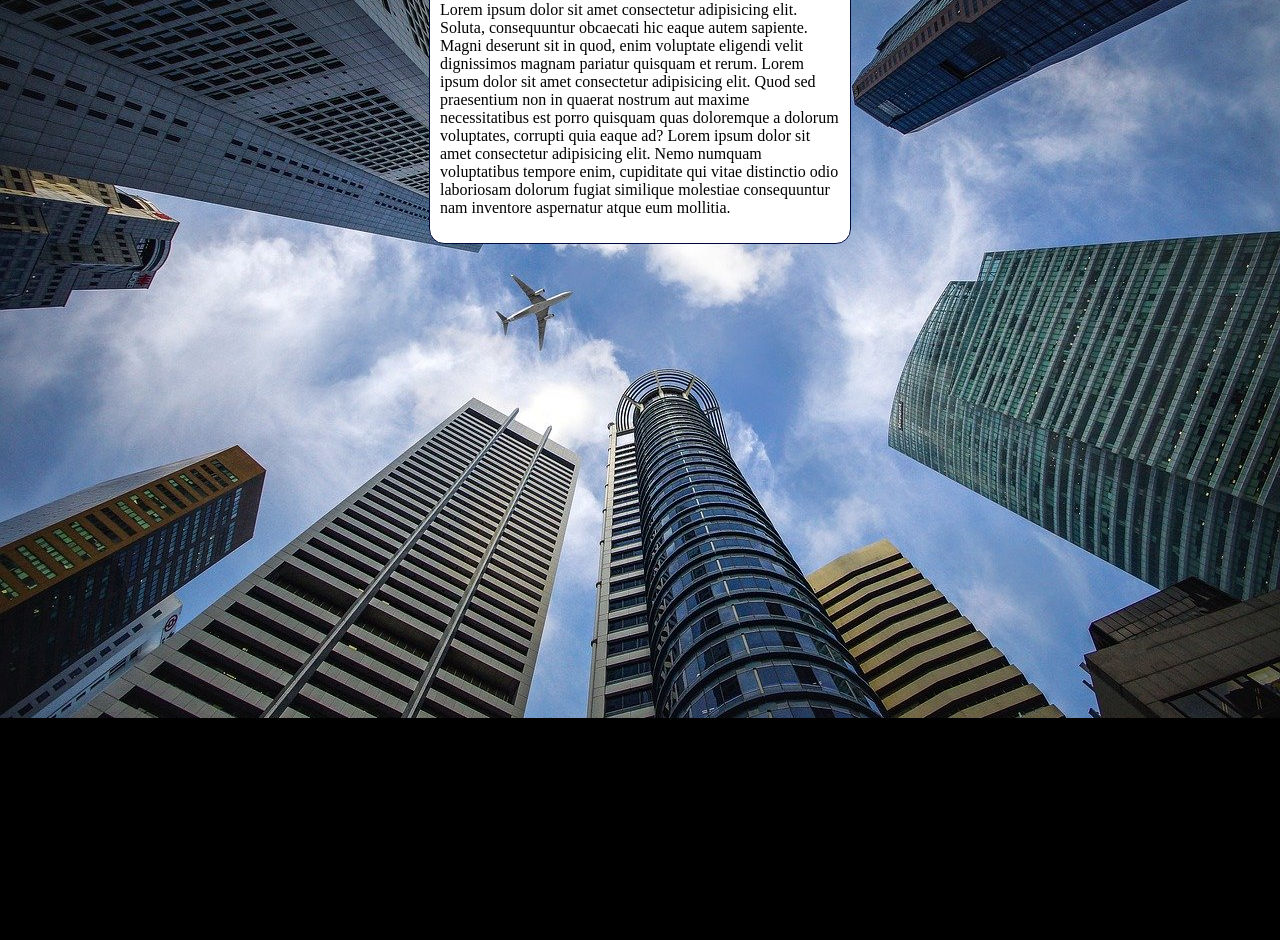
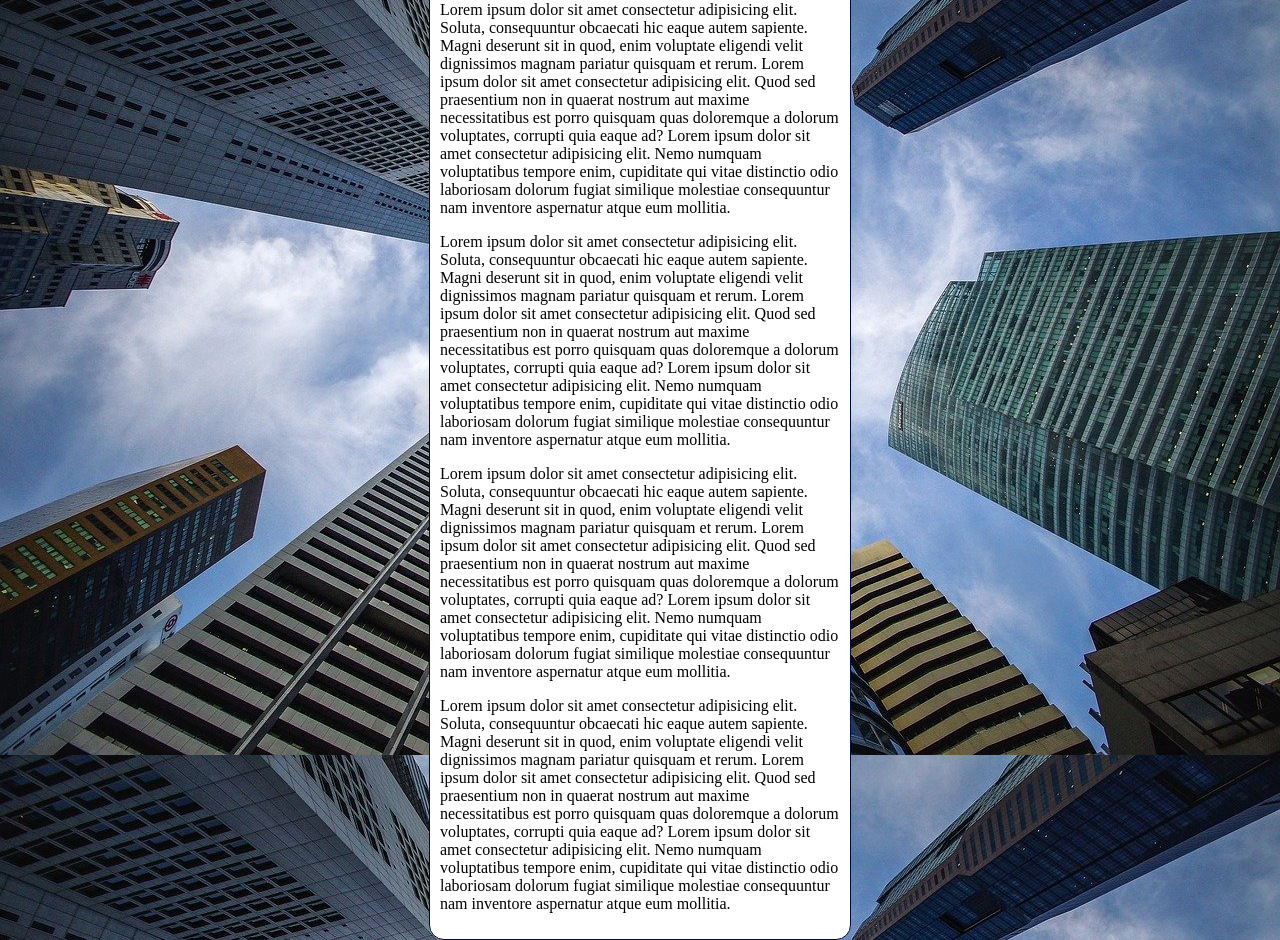
Before and after one commit to Adriano-S-A/html-css, a plain HTML site: page exercicios/ex022/fundo006.html in a window 1280 px wide. Shown: the part 98-1038 px from the top of the page. Before the commit the page ends 816 px from the top, so only its background shows below. Drawn offline with Linux system fonts and the light colour scheme.

Commit message:
atualização

```diff
--- a/exercicios/ex022/fundo006.html
+++ b/exercicios/ex022/fundo006.html
@@ -10,7 +10,7 @@
             background-color: black;
             background-image: url(imagens/wallpaper002.jpg);
             background-position: center top;
-            background-repeat: no-repeat;
+            background-repeat: repeat-y;
             background-size: cover;
         }
         main{
@@ -27,6 +27,9 @@
     <main>
         <h1>Test de Imagem de Fundo</h1>
         <p>Lorem ipsum dolor sit amet consectetur adipisicing elit. Soluta, consequuntur obcaecati hic eaque autem sapiente. Magni deserunt sit in quod, enim voluptate eligendi velit dignissimos magnam pariatur quisquam et rerum. Lorem ipsum dolor sit amet consectetur adipisicing elit. Quod sed praesentium non in quaerat nostrum aut maxime necessitatibus est porro quisquam quas doloremque a dolorum voluptates, corrupti quia eaque ad? Lorem ipsum dolor sit amet consectetur adipisicing elit. Nemo numquam voluptatibus tempore enim, cupiditate qui vitae distinctio odio laboriosam dolorum fugiat similique molestiae consequuntur nam inventore aspernatur atque eum mollitia.</p>
+        <p>Lorem ipsum dolor sit amet consectetur adipisicing elit. Soluta, consequuntur obcaecati hic eaque autem sapiente. Magni deserunt sit in quod, enim voluptate eligendi velit dignissimos magnam pariatur quisquam et rerum. Lorem ipsum dolor sit amet consectetur adipisicing elit. Quod sed praesentium non in quaerat nostrum aut maxime necessitatibus est porro quisquam quas doloremque a dolorum voluptates, corrupti quia eaque ad? Lorem ipsum dolor sit amet consectetur adipisicing elit. Nemo numquam voluptatibus tempore enim, cupiditate qui vitae distinctio odio laboriosam dolorum fugiat similique molestiae consequuntur nam inventore aspernatur atque eum mollitia.</p>
+        <p>Lorem ipsum dolor sit amet consectetur adipisicing elit. Soluta, consequuntur obcaecati hic eaque autem sapiente. Magni deserunt sit in quod, enim voluptate eligendi velit dignissimos magnam pariatur quisquam et rerum. Lorem ipsum dolor sit amet consectetur adipisicing elit. Quod sed praesentium non in quaerat nostrum aut maxime necessitatibus est porro quisquam quas doloremque a dolorum voluptates, corrupti quia eaque ad? Lorem ipsum dolor sit amet consectetur adipisicing elit. Nemo numquam voluptatibus tempore enim, cupiditate qui vitae distinctio odio laboriosam dolorum fugiat similique molestiae consequuntur nam inventore aspernatur atque eum mollitia.</p>
+        <p>Lorem ipsum dolor sit amet consectetur adipisicing elit. Soluta, consequuntur obcaecati hic eaque autem sapiente. Magni deserunt sit in quod, enim voluptate eligendi velit dignissimos magnam pariatur quisquam et rerum. Lorem ipsum dolor sit amet consectetur adipisicing elit. Quod sed praesentium non in quaerat nostrum aut maxime necessitatibus est porro quisquam quas doloremque a dolorum voluptates, corrupti quia eaque ad? Lorem ipsum dolor sit amet consectetur adipisicing elit. Nemo numquam voluptatibus tempore enim, cupiditate qui vitae distinctio odio laboriosam dolorum fugiat similique molestiae consequuntur nam inventore aspernatur atque eum mollitia.</p>
     </main>
 </body>
 </html>
```
